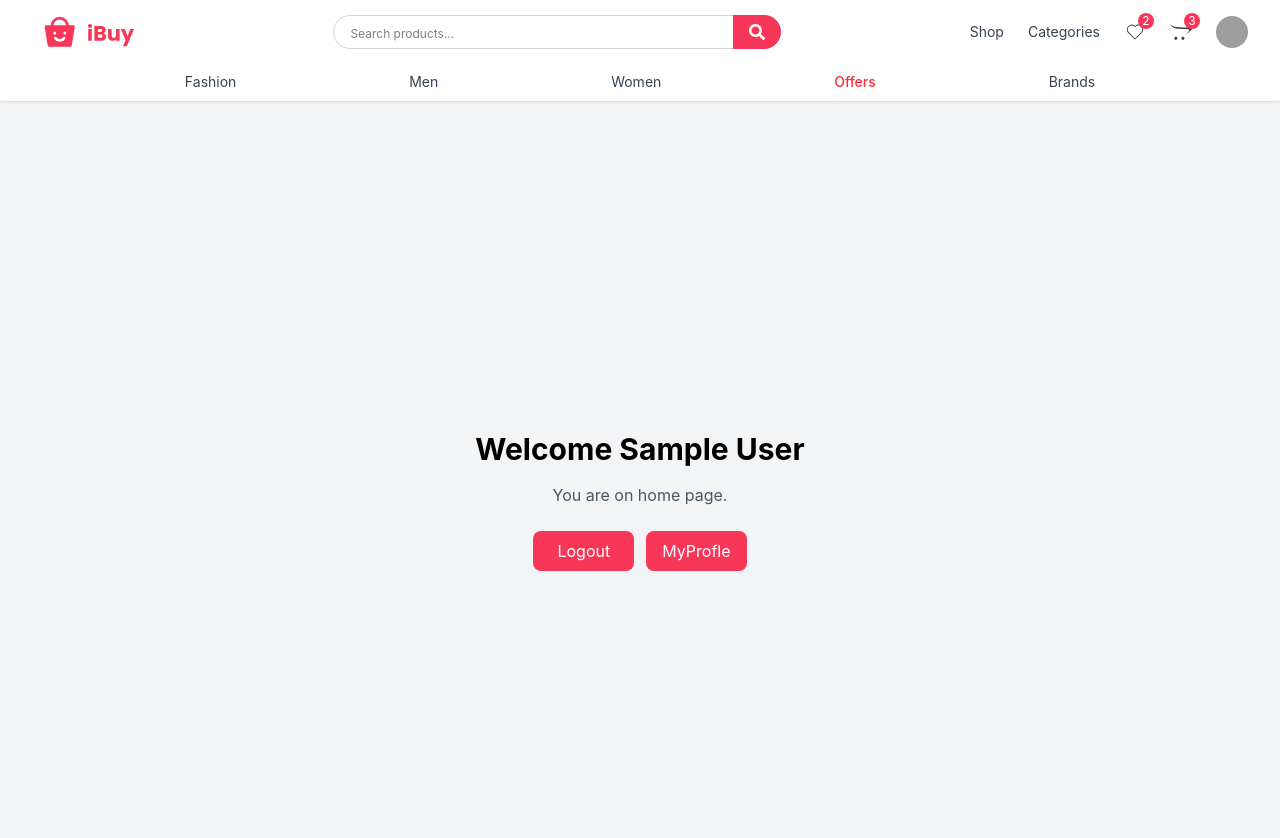
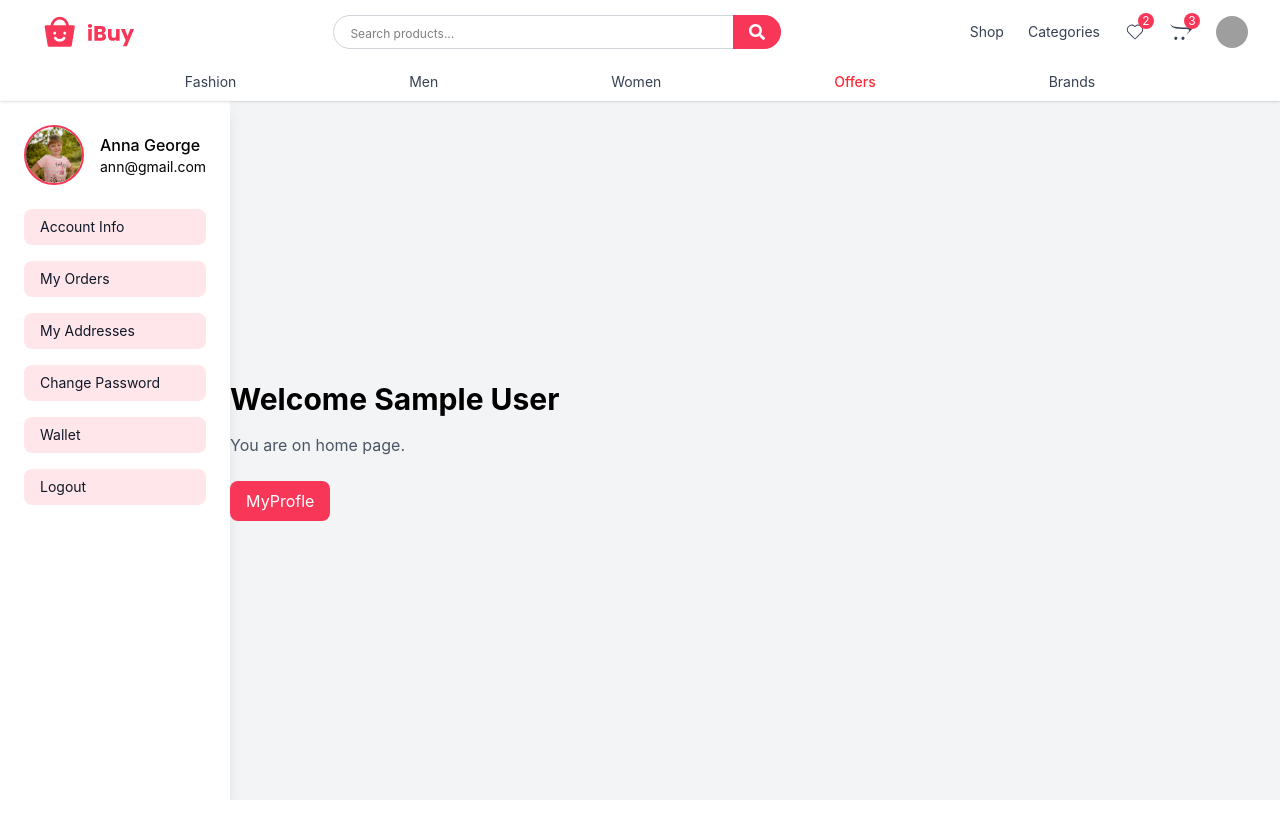
Before and after one commit to rajiarasheed/iBuy, a React (Vite) app in the folder frontend/: page / in a window 1280 px wide. Shown: the top 838 px of the page. After the commit the page ends 800 px from the top, so only its background shows below. Built offline with nearby package versions, Linux system fonts and the light colour scheme; sample sign-in values are in the browser's storage; grey boxes are pictures that could not be loaded.

Commit message:
sidebar added to home page

```diff
--- a/frontend/src/pages/user/Home.jsx
+++ b/frontend/src/pages/user/Home.jsx
@@ -1,29 +1,18 @@
 import React from "react";
-import { Link, useNavigate } from "react-router-dom";
+import { Link } from "react-router-dom";
 import { useAuth } from "../../context/authContext";
+import Sidebar from "../../components/ui/Sidebar";
 
 const Home = () => {
-  const navigate = useNavigate();
-  const { user, logout } = useAuth();
-
-  const handleLogout = () => {
-    logout();
-    navigate("/login", { replace: true });
-  };
+  const { user } = useAuth();
 
   return (
-    <div className="min-h-screen flex flex-col items-center justify-center bg-gray-100">
-      <h1 className="text-3xl font-bold mb-4">
-        Welcome {user?.name}
-      </h1>
+    <div className="min-h-[calc(100vh-101px)] flex items-center  bg-gray-100">
+      <Sidebar/>
+      <div>
+        <h1 className="text-3xl font-bold mb-4">Welcome {user?.name}</h1>
         <p className="text-gray-600 mb-6">You are on home page.</p>
         <div className="flex gap-3">
-      <button
-        onClick={handleLogout}
-        className="bg-[#F83758] text-white px-6 py-2 rounded-lg hover:opacity-90 transition"
-      >
-        Logout
-      </button>
           <Link
             to="/profile"
             className="bg-[#F83758] text-white px-4 py-2 rounded-lg"
@@ -32,6 +21,7 @@ const Home = () => {
           </Link>
         </div>
       </div>
+    </div>
   );
 };
 
```
Lines whose indentation alone changed are shown as unchanged.
